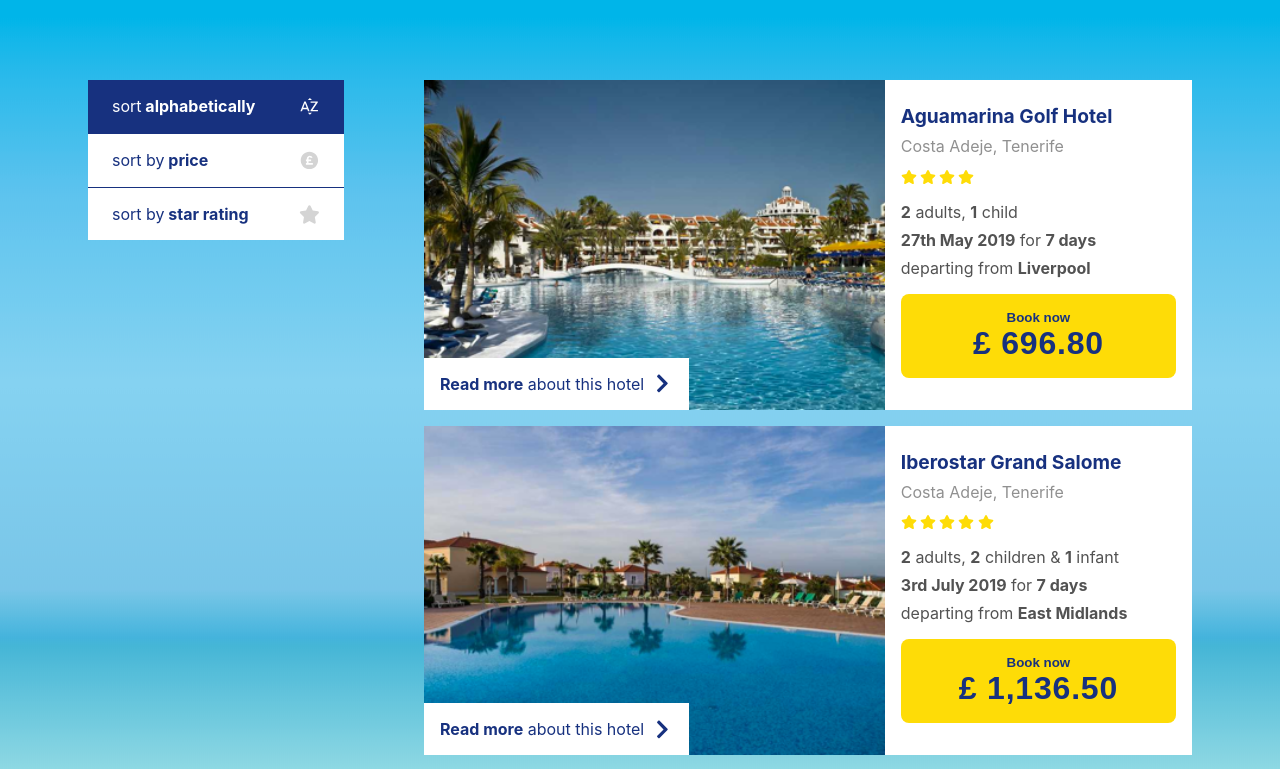
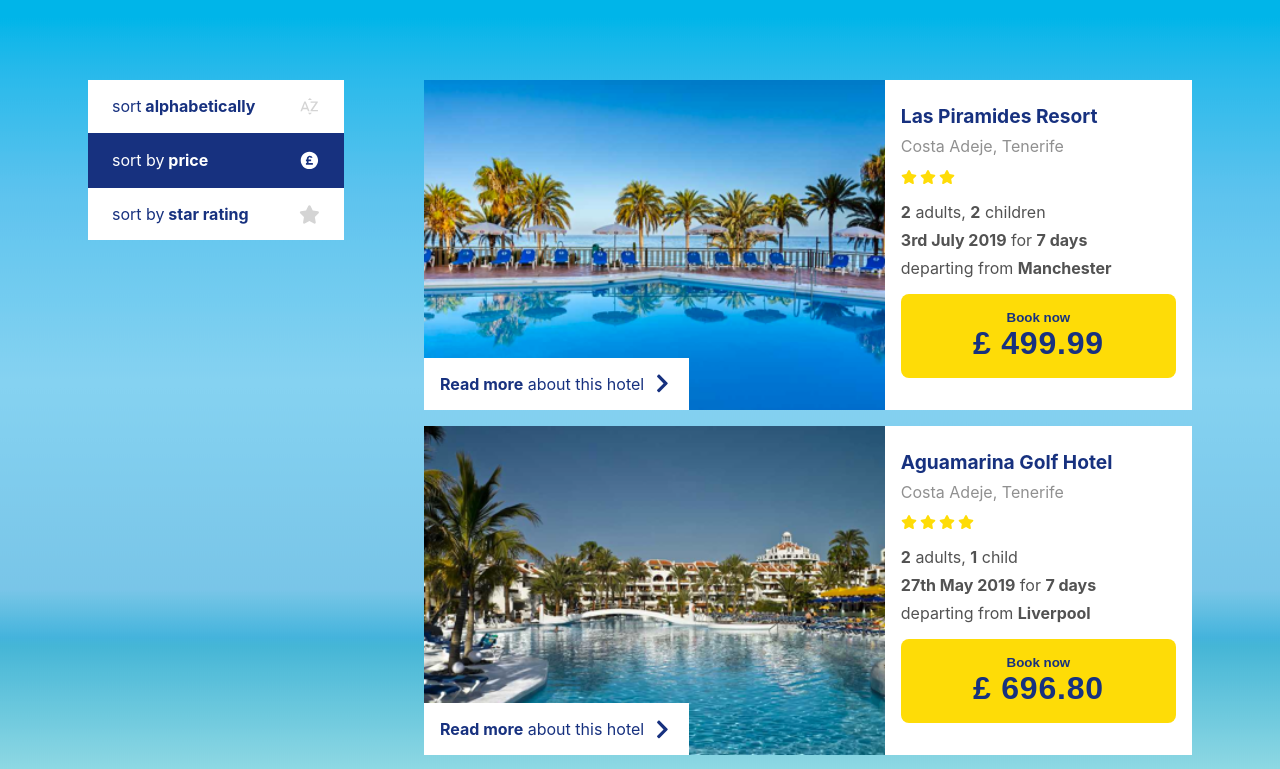
Before and after one commit to gordonshlai/frontend-developer, a React (Vite) app: page / in a window 1280 px wide. Shown: the top 769 px of the page. Built offline with nearby package versions, Linux system fonts and the light colour scheme.

Commit message:
refactor SortingList component

```diff
--- a/src/App.jsx
+++ b/src/App.jsx
@@ -1,44 +1,18 @@
-import { Fragment, useState } from "react";
-import { FaStar } from "react-icons/fa6";
-import { MdSortByAlpha } from "react-icons/md";
-import { RiMoneyPoundCircleFill } from "react-icons/ri";
+import { useState } from "react";
 import styles from "./App.module.scss";
 import Deal from "./components/Deal/Deal";
-import SortElement from "./components/SortElement";
+import SortingList from "./components/SortingList/SortingList";
 import deals from "./data/deals";
 
-const options = [
-  {
-    text: "alphabetically",
-    Icon: MdSortByAlpha,
-    sortingFunction: (a, b) => a.title.localeCompare(b.title),
-  },
-  {
-    text: "price",
-    Icon: RiMoneyPoundCircleFill,
-    sortingFunction: (a, b) => parseFloat(a.price.replace(",", "")) - parseFloat(b.price.replace(",", "")),
-  },
-  {
-    text: "star rating",
-    Icon: FaStar,
-    sortingFunction: (a, b) => b.stars - a.stars,
-  },
-];
+const sortByPrice = (a, b) => parseFloat(a.price.replace(",", "")) - parseFloat(b.price.replace(",", ""));
 
 function App() {
-  const [selected, setSelected] = useState(options[0]);
-  const sortedDeals = [...deals].sort(selected.sortingFunction);
+  const [sortedDeals, setSortedDeals] = useState(deals.sort(sortByPrice));
 
   return (
     <div className={styles.container}>
-      <section>
-        {options?.map((option, index) => (
-          <Fragment key={option?.text + index}>
-            {index !== 0 && <div className={styles.divider} />}
-            <SortElement option={option} selected={selected} onClick={() => setSelected(option)} />
-          </Fragment>
-        ))}
-      </section>
+      <SortingList sortedDeals={sortedDeals} setSortedDeals={setSortedDeals} />
+
       <main>
         {sortedDeals?.map((deal, index) => (
           <Deal deal={deal} key={deal?.title + index} />
--- a/src/App.module.scss
+++ b/src/App.module.scss
@@ -6,7 +6,3 @@
   column-gap: 5rem;
   margin: 5rem;
 }
-
-.divider {
-  border-top: $primary solid 1px;
-}
--- /dev/null
+++ b/src/components/SortingList/SortingList.jsx
@@ -0,0 +1,51 @@
+import { useState } from "react";
+import { FaStar } from "react-icons/fa6";
+import { MdSortByAlpha } from "react-icons/md";
+import { RiMoneyPoundCircleFill } from "react-icons/ri";
+import styles from "./SortingList.module.scss";
+import SortElement from "./components/SortElement";
+
+const options = [
+  {
+    text: "alphabetically",
+    Icon: MdSortByAlpha,
+    sortingFunction: (a, b) => a.title.localeCompare(b.title),
+  },
+  {
+    text: "price",
+    Icon: RiMoneyPoundCircleFill,
+    sortingFunction: (a, b) => parseFloat(a.price.replace(",", "")) - parseFloat(b.price.replace(",", "")),
+  },
+  {
+    text: "star rating",
+    Icon: FaStar,
+    sortingFunction: (a, b) => b.stars - a.stars,
+  },
+];
+
+const SortingList = ({ sortedDeals, setSortedDeals }) => {
+  const [selected, setSelected] = useState(options[1]);
+
+  return (
+    <section>
+      <ul className={styles.ul}>
+        {options?.map((option, index) => (
+          <li key={option?.text + index}>
+            {index !== 0 && <div className={styles.divider} />}
+
+            <SortElement
+              option={option}
+              selected={selected}
+              onClick={() => {
+                setSelected(option);
+                setSortedDeals([...sortedDeals].sort(option.sortingFunction));
+              }}
+            />
+          </li>
+        ))}
+      </ul>
+    </section>
+  );
+};
+
+export default SortingList;
--- /dev/null
+++ b/src/components/SortingList/SortingList.module.scss
@@ -0,0 +1,11 @@
+@import "../../styles/colors.scss";
+
+.ul {
+  list-style-type: none;
+  margin: 0;
+  padding: 0;
+}
+
+.divider {
+  border-top: $primary solid 1px;
+}
--- a/src/components/SortElement.jsx
+++ b/src/components/SortingList/components/SortElement.jsx
@@ -1,5 +1,5 @@
 import styles from "./SortElement.module.scss";
-import Text from "./Text";
+import Text from "../../Text";
 
 const SortElement = ({ option, selected, onClick }) => {
   const { text, Icon } = option;
--- a/src/components/SortElement.module.scss
+++ b/src/components/SortingList/components/SortElement.module.scss
@@ -1,4 +1,4 @@
-@import "../styles/colors.scss";
+@import "../../../styles/colors.scss";
 
 .container {
   display: flex;
```
